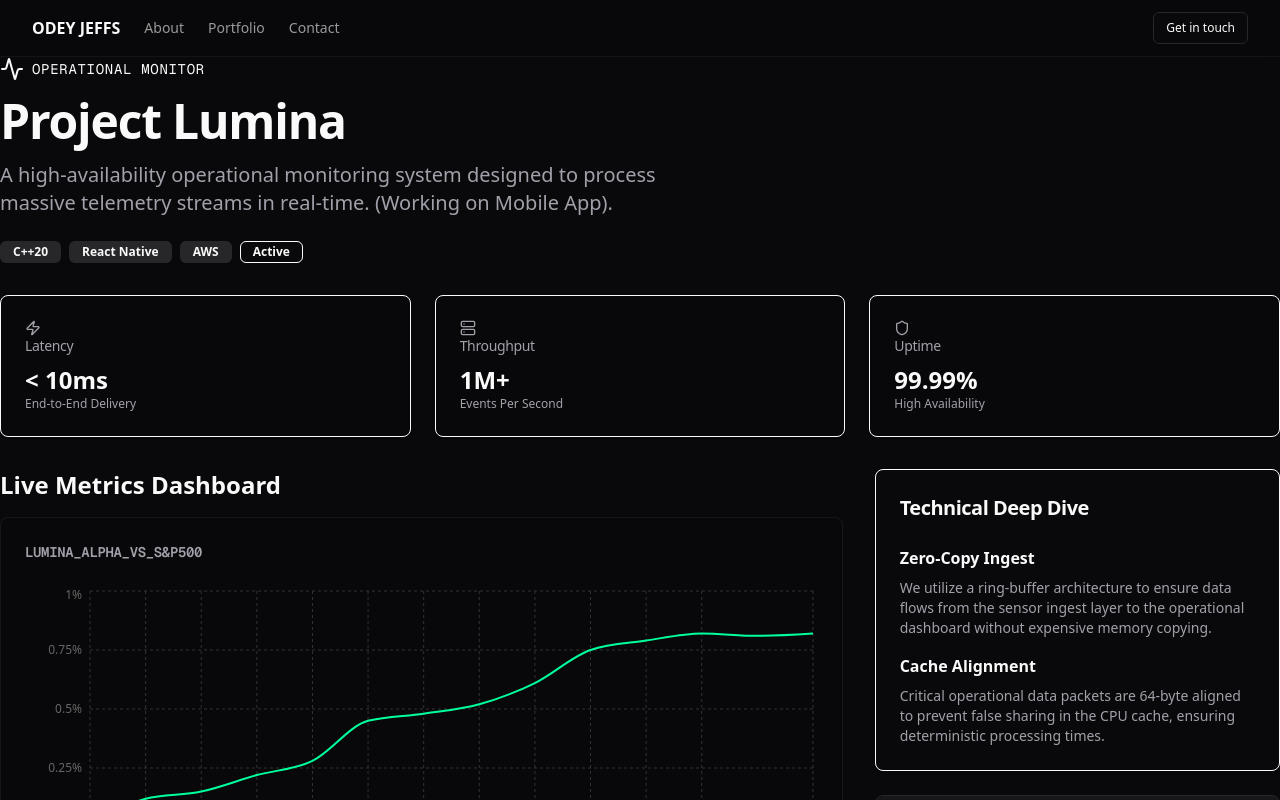
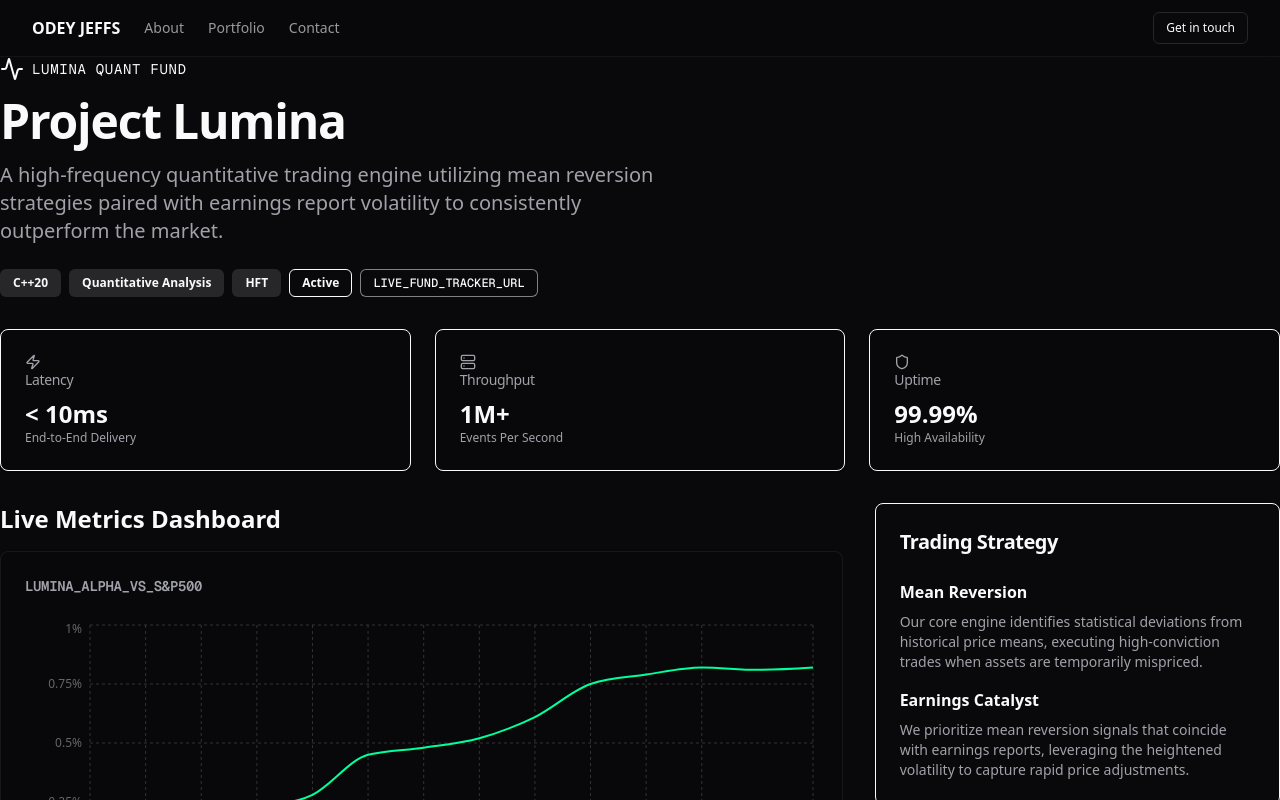
Before and after one commit to Odey340/Website, a Next.js app: page /projects/lumina in a window 1280 px wide. Shown: the top 800 px of the page. Built offline with nearby package versions, Linux system fonts and the light colour scheme.

Commit message:
Update Lumina project: Pivot to Quant Fund and add live tracker link

```diff
--- a/src/app/portfolio/page.tsx
+++ b/src/app/portfolio/page.tsx
@@ -23,16 +23,16 @@ export default function PortfolioPage() {
                     <Card className="h-full hover:border-primary/50 transition-colors cursor-pointer group flex flex-col bg-card/60">
                         <CardHeader>
                             <CardTitle className="group-hover:text-primary transition-colors">Lumina</CardTitle>
-                            <CardDescription>Real-Time Operational Monitor</CardDescription>
+                            <CardDescription>Lumina Quant Fund</CardDescription>
                         </CardHeader>
                         <CardContent className="flex-1 flex flex-col justify-between">
                             <p className="text-sm text-muted-foreground mb-4">
-                                High-throughput telemetry processing backend with a React mobile dashboard for real-time system monitoring.
+                                High-frequency quantitative trading engine utilizing mean reversion strategies paired with earnings report volatility to consistently outperform the market.
                             </p>
                             <div className="flex flex-wrap gap-2">
-                                <Badge variant="secondary">C++</Badge>
-                                <Badge variant="secondary">React</Badge>
-                                <Badge variant="secondary">Real-Time</Badge>
+                                <Badge variant="secondary">C++20</Badge>
+                                <Badge variant="secondary">Quant</Badge>
+                                <Badge variant="secondary">Vercel</Badge>
                             </div>
                         </CardContent>
                     </Card>
--- a/src/app/projects/lumina/page.mdx
+++ b/src/app/projects/lumina/page.mdx
@@ -4,8 +4,8 @@ import { CodeBlock } from "@/components/CodeBlock";
 import { Activity, Server, Shield, Zap } from "lucide-react";
 
 export const metadata = {
-  title: 'Project Lumina | Odey Jeffs',
-  description: 'Real-Time Operational Monitor deep dive.',
+  title: 'Project Lumina | Lumina Quant Fund',
+  description: 'High-frequency quantitative trading engine performance and strategy.',
 }
 
 <div className="space-y-8">
@@ -14,17 +14,22 @@ export const metadata = {
   <div className="space-y-4">
     <div className="flex items-center space-x-2 text-primary">
         <Activity className="w-6 h-6" />
-        <span className="text-sm font-mono tracking-wider uppercase">Operational Monitor</span>
+        <span className="text-sm font-mono tracking-wider uppercase">Lumina Quant Fund</span>
     </div>
     <h1 className="text-4xl md:text-5xl font-bold tracking-tight">Project Lumina</h1>
     <p className="text-xl text-muted-foreground max-w-2xl">
-      A high-availability operational monitoring system designed to process massive telemetry streams in real-time. (Working on Mobile App).
+      A high-frequency quantitative trading engine utilizing mean reversion strategies paired with earnings report volatility to consistently outperform the market.
     </p>
-    <div className="flex gap-2 pt-2">
+    <div className="flex flex-wrap gap-2 pt-2">
         <Badge variant="secondary" className="px-3">C++20</Badge>
-        <Badge variant="secondary" className="px-3">React Native</Badge>
-        <Badge variant="secondary" className="px-3">AWS</Badge>
+        <Badge variant="secondary" className="px-3">Quantitative Analysis</Badge>
+        <Badge variant="secondary" className="px-3">HFT</Badge>
         <Badge variant="outline" className="px-3">Active</Badge>
+        <a href="https://luminafund.vercel.app/" target="_blank" rel="noopener noreferrer">
+            <Button variant="outline" size="sm" className="h-7 text-xs font-mono border-primary/50 text-primary hover:bg-primary/10 transition-all">
+                LIVE_FUND_TRACKER_URL
+            </Button>
+        </a>
     </div>
   </div>
 
@@ -76,7 +81,7 @@ export const metadata = {
             </h2>
             <BacktestChart />
             <p className="mt-4 text-muted-foreground">
-                The chart above demonstrates the system's ability to maintain high operational efficiency (Alpha) even during bursts of high data throughput.
+                The chart above demonstrates the strategy's ability to capture alpha by identifying mean reversion opportunities during high-volatility events like earnings reports.
             </p>
         </Card>
 
@@ -102,19 +107,19 @@ export const metadata = {
     <div className="space-y-6">
         <Card>
             <CardHeader>
-                <CardTitle>Technical Deep Dive</CardTitle>
+                <CardTitle>Trading Strategy</CardTitle>
             </CardHeader>
             <CardContent className="space-y-4">
                 <div className="space-y-2">
-                    <h3 className="font-semibold text-foreground">Zero-Copy Ingest</h3>
+                    <h3 className="font-semibold text-foreground">Mean Reversion</h3>
                     <p className="text-sm text-muted-foreground">
-                        We utilize a ring-buffer architecture to ensure data flows from the sensor ingest layer to the operational dashboard without expensive memory copying.
+                        Our core engine identifies statistical deviations from historical price means, executing high-conviction trades when assets are temporarily mispriced.
                     </p>
                 </div>
                 <div className="space-y-2">
-                    <h3 className="font-semibold text-foreground">Cache Alignment</h3>
+                    <h3 className="font-semibold text-foreground">Earnings Catalyst</h3>
                     <p className="text-sm text-muted-foreground">
-                        Critical operational data packets are 64-byte aligned to prevent false sharing in the CPU cache, ensuring deterministic processing times.
+                        We prioritize mean reversion signals that coincide with earnings reports, leveraging the heightened volatility to capture rapid price adjustments.
                     </p>
                 </div>
             </CardContent>
```
